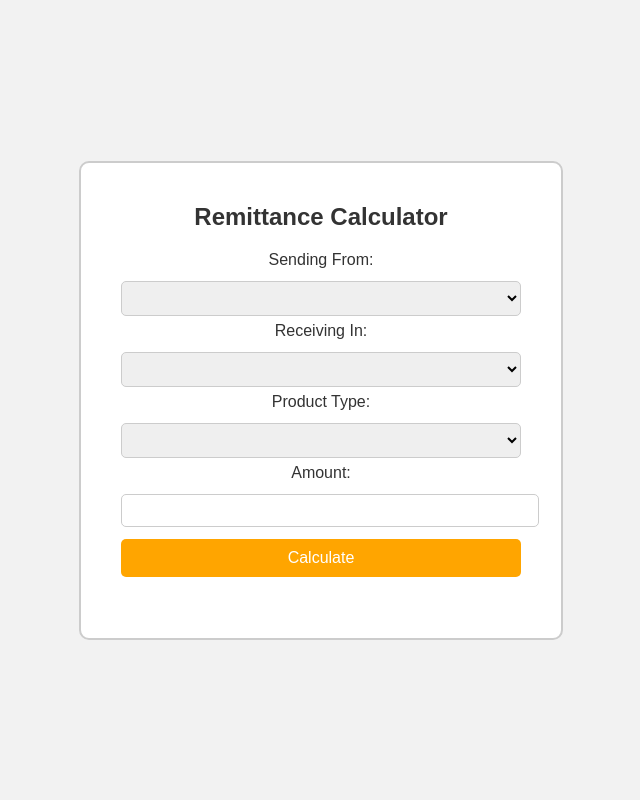
After one commit to ThecoderRae/SheHacksTeam11Personal, a Flask app: template User Interface Layer/templates/remittance_calculator.html in a window 1280 px wide. The commit adds this page. Shown: the whole page, without its empty margins (319-959 px from the left). Run offline with Flask 3, Linux system fonts and the light colour scheme; the template is opened without the code that fills it, so the values that code supplies are empty.

Commit message:
Remittance_Calulator.html file now has code, still working on validating it

```diff
--- a/User Interface Layer/app.py
+++ b/User Interface Layer/app.py
@@ -6,22 +6,22 @@ app.secret_key = '1234abcd'
 
 # Simulating user data storage (Replace with a proper database)
 users = {
-    'user1': {
+    'tatendakbeni@gmail.com': {
         'password': hashlib.sha256('password123'.encode()).hexdigest()
     }
 }
 
 # Login route
-@app.route('/http://127.0.0.1:5000')
+@app.route('/')
 @app.route('/login', methods=['GET', 'POST'])
 def login():
     if request.method == 'POST':
-        username = request.form['username']
+        email = request.form['email']
         password = request.form['password']
         hashed_password = hashlib.sha256(password.encode()).hexdigest()
 
-        if username in users and users[username]['password'] == hashed_password:
-            session['username'] = username
+        if email in users and users[email]['password'] == hashed_password:
+            session['email'] = email
             return redirect(url_for('dashboard'))
 
     return render_template('login.html')
@@ -29,14 +29,14 @@ def login():
 # Dashboard route
 @app.route('/dashboard')
 def dashboard():
-    if 'username' in session:
-        return f'Welcome, {session["username"]}! This is your dashboard.'
-    return redirect(url_for('login'))
+    if 'email' in session:
+        return f'Welcome, {session["email"]}! This is your dashboard.'
+    return render_template('remittance_calculator.html')
 
 # Logout route
 @app.route('/logout')
 def logout():
-    session.pop('username', None)
+    session.pop('email', None)
     return redirect(url_for('login'))
 
 if __name__ == '__main__':
--- /dev/null
+++ b/User Interface Layer/templates/remittance_calculator.html
@@ -0,0 +1,159 @@
+<!DOCTYPE html>
+<html>
+<head>
+    <title>Remittance Calculator</title>
+    <style>
+        body {
+            margin: 0;
+            padding: 0;
+            display: flex;
+            justify-content: center;
+            align-items: center;
+            height: 100vh;
+            font-family: Arial, sans-serif;
+            background-color: #f2f2f2;
+        }
+
+        .calculator {
+            text-align: center;
+            width: 400px;
+            padding: 40px;
+            background: white;
+            border: 2px solid #ccc;
+            border-radius: 10px;
+        }
+
+        h2 {
+            margin: 0 0 20px;
+            font-size: 24px;
+            color: #333;
+        }
+
+        label {
+            display: block;
+            margin-bottom: 6px;
+            font-size: 16px;
+            color: #333;
+        }
+
+        select, input {
+            width: 100%;
+            padding: 8px;
+            margin: 6px 0;
+            border: 1px solid #ccc;
+            border-radius: 5px;
+        }
+
+        input[type="submit"] {
+            background-color: orange;
+            color: white;
+            border: none;
+            padding: 10px 20px;
+            font-size: 16px;
+            cursor: pointer;
+            border-radius: 5px;
+        }
+
+        .result {
+            margin-top: 15px;
+            font-size: 18px;
+            color: orange;
+        }
+    </style>
+</head>
+<body>
+    <div class="calculator">
+        <h2>Remittance Calculator</h2>
+        <form>
+            <div class="input-group">
+                <label for="pay_in_country">Sending From:</label>
+                <select id="pay_in_country" name="pay_in_country" required>
+                    <!-- Populate with API data -->
+                </select>
+            </div>
+
+            <div class="input-group">
+                <label for="pay_out_country">Receiving In:</label>
+                <select id="pay_out_country" name="pay_out_country" required>
+                    <!-- Populate with API data -->
+                </select>
+            </div>
+
+            <div class="input-group">
+                <label for="product_type">Product Type:</label>
+                <select id="product_type" name="product_type" required>
+                    <!-- Populate with API data -->
+                </select>
+            </div>
+
+            <div class="input-group">
+                <label for="pay_in_amount">Amount:</label>
+                <input type="number" id="pay_in_amount" name="pay_in_amount" required>
+            </div>
+
+            <div class="input-group">
+                <input type="submit" id="calculate_button" value="Calculate">
+            </div>
+        </form>
+        <div class="result" id="calculated_cost"></div>
+    </div>
+
+    <script>
+        // Fetch country codes from API and populate the dropdowns
+        fetch('https://api-uct.mukuru.com/taurus/v1/resources/countries Currency Codes')  // Replace with the actual API endpoint
+            .then(response => response.json())
+            .then(data => {
+                const payInCountrySelect = document.getElementById('pay_in_country');
+                const payOutCountrySelect = document.getElementById('pay_out_country');
+
+                data.forEach(country => {
+                    const option = document.createElement('option');
+                    option.value = country.iso2;
+                    option.textContent = country.name;
+                    payInCountrySelect.appendChild(option);
+
+                    const optionCopy = option.cloneNode(true);
+                    payOutCountrySelect.appendChild(optionCopy);
+                });
+            })
+            .catch(error => {
+                console.error('Error fetching country codes:', error);
+            });
+
+        // Fetch product types from API and populate the dropdown
+        fetch('https://api-uct.mukuru.com/taurus/v1/resources/currencies Product Types')  // Replace with the actual API endpoint
+            .then(response => response.json())
+            .then(data => {
+                const productTypeSelect = document.getElementById('product_type');
+
+                data.forEach(productType => {
+                    const option = document.createElement('option');
+                    option.value = productType.type;
+                    option.textContent = productType.name;
+                    productTypeSelect.appendChild(option);
+                });
+            })
+            .catch(error => {
+                console.error('Error fetching product types:', error);
+            });
+
+        // Calculate remittance cost and display
+        document.getElementById('calculate_button').addEventListener('click', () => {
+            const payInAmount = parseFloat(document.getElementById('pay_in_amount').value);
+            const payInCurrency = document.getElementById('pay_in_currency').value;
+            const payOutCurrency = document.getElementById('pay_out_currency').value;
+
+            // Perform API request to calculate remittance cost
+            fetch(`/api/calculate?pay_in_amount=${payInAmount}&pay_in_currency=${payInCurrency}&pay_out_currency=${payOutCurrency}&product_type=${productType}`)
+                .then(response => response.json())
+                .then(data => {
+                    const calculatedCostInput = document.getElementById('calculated_cost');
+                    calculatedCostInput.value = data.pay_out_amount;  // Replace with the actual response field
+                })
+                .catch(error => {
+                    console.error('Error calculating remittance cost:', error);
+                });
+        });
+    </script>
+</body>
+</html>
```
Also changed, not shown: User Interface Layer/templates/login.html (+5 -5 lines).
